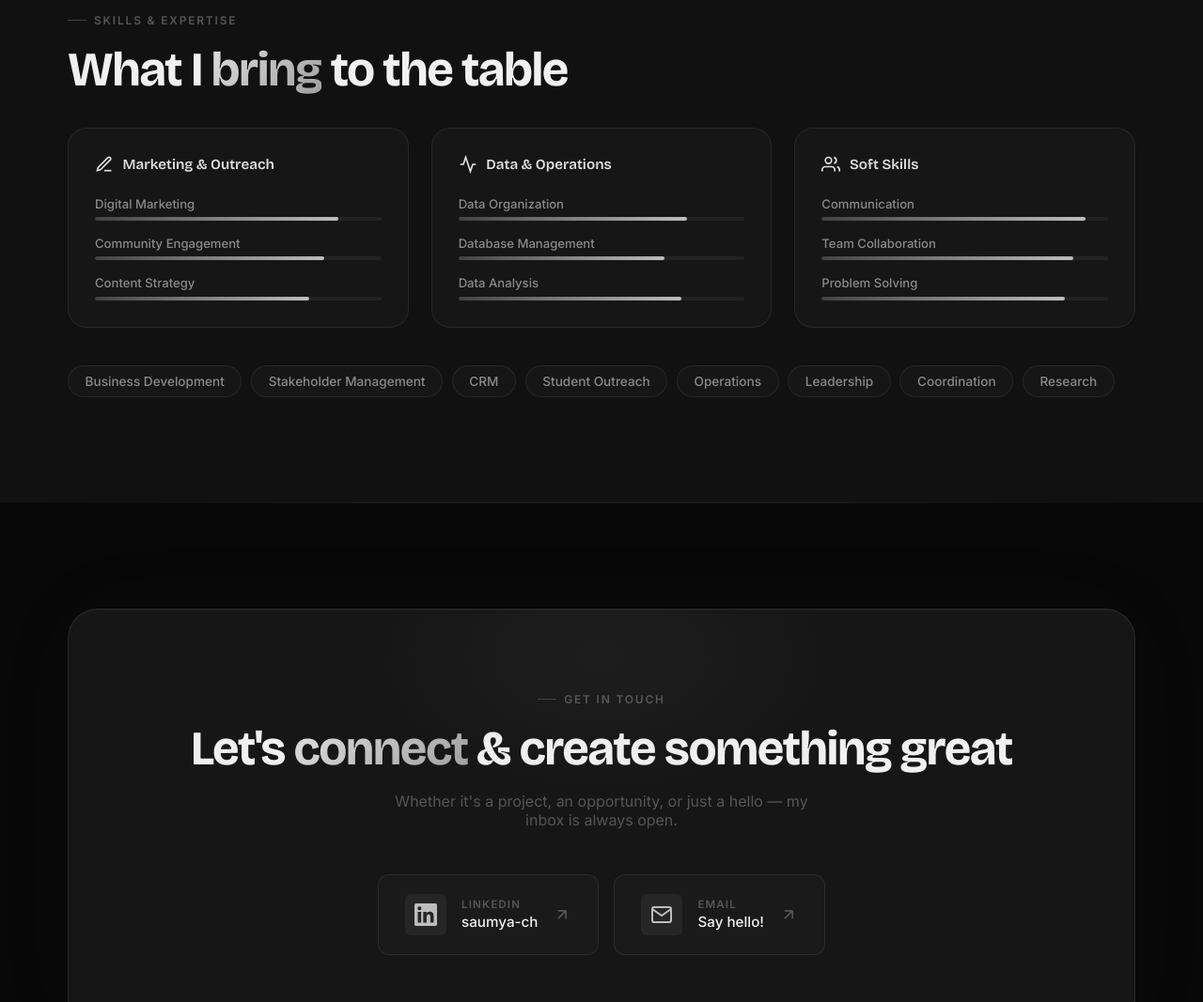
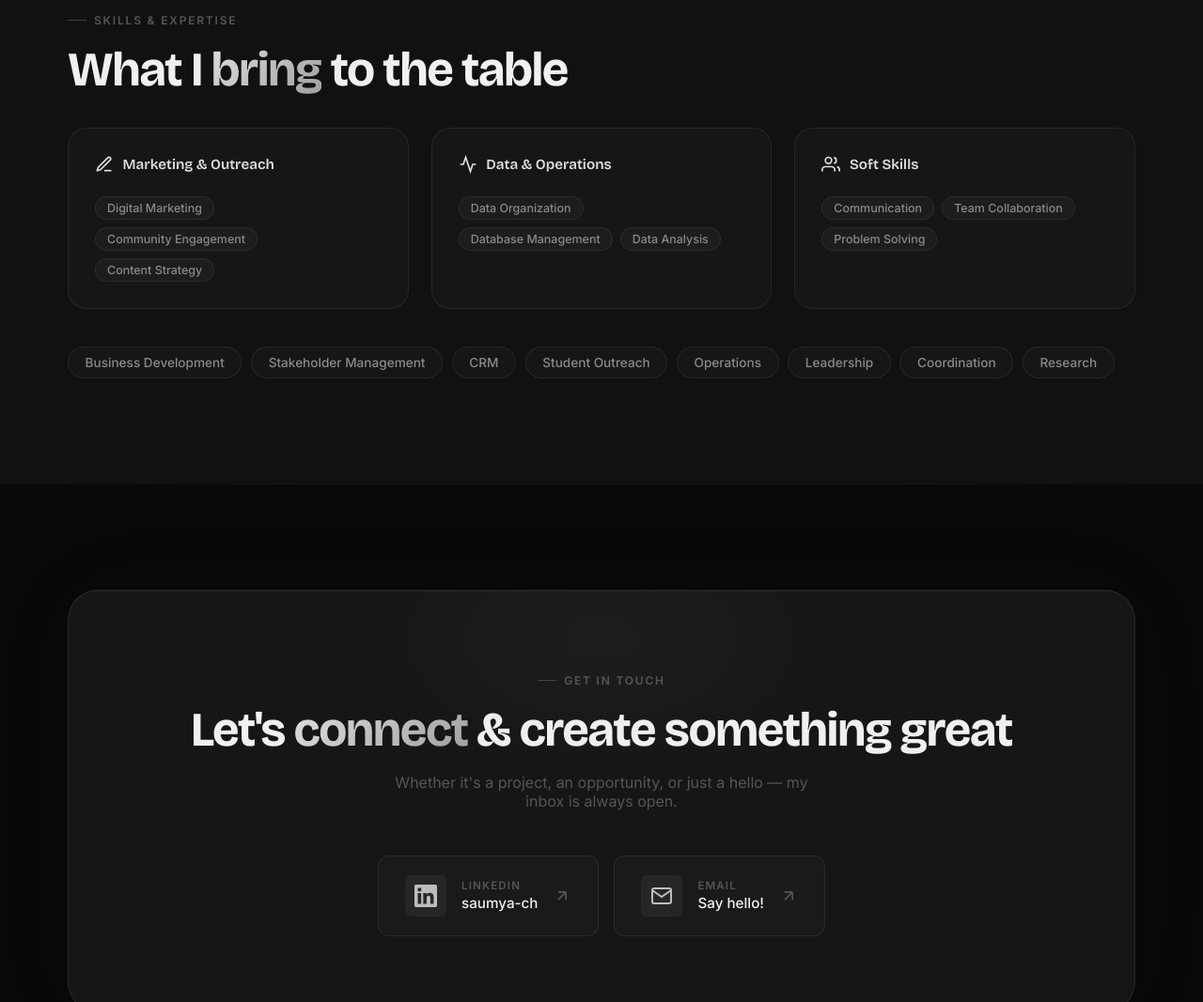
Before and after one commit to Saumya-ch-100/portfolio, a website built with Vite: page index.html in a window 1280 px wide. Shown: the part 3040-4107 px from the top of the page at 94% size. Built offline with nearby package versions, Linux system fonts and the light colour scheme; some packages are replaced by stand-ins of ours.

Commit message:
UI Tweaks: Remove skill bars, update footer, clean up unused CSS/JS

```diff
--- a/index.html
+++ b/index.html
@@ -279,19 +279,10 @@
               <svg width="20" height="20" viewBox="0 0 24 24" fill="none" stroke="currentColor" stroke-width="2"><path d="M12 20h9"/><path d="M16.5 3.5a2.121 2.121 0 013 3L7 19l-4 1 1-4L16.5 3.5z"/></svg>
               Marketing & Outreach
             </div>
-            <div class="skill-bars">
-              <div class="skill-bar-item" data-level="85">
-                <span>Digital Marketing</span>
-                <div class="skill-track"><div class="skill-fill"></div></div>
-              </div>
-              <div class="skill-bar-item" data-level="80">
-                <span>Community Engagement</span>
-                <div class="skill-track"><div class="skill-fill"></div></div>
-              </div>
-              <div class="skill-bar-item" data-level="75">
-                <span>Content Strategy</span>
-                <div class="skill-track"><div class="skill-fill"></div></div>
-              </div>
+            <div class="exp-skills" style="margin-top: 1.5rem;">
+              <span class="skill-chip">Digital Marketing</span>
+              <span class="skill-chip">Community Engagement</span>
+              <span class="skill-chip">Content Strategy</span>
             </div>
           </div>
           <div class="skill-category reveal-item">
@@ -299,19 +290,10 @@
               <svg width="20" height="20" viewBox="0 0 24 24" fill="none" stroke="currentColor" stroke-width="2"><polyline points="22 12 18 12 15 21 9 3 6 12 2 12"/></svg>
               Data & Operations
             </div>
-            <div class="skill-bars">
-              <div class="skill-bar-item" data-level="80">
-                <span>Data Organization</span>
-                <div class="skill-track"><div class="skill-fill"></div></div>
-              </div>
-              <div class="skill-bar-item" data-level="72">
-                <span>Database Management</span>
-                <div class="skill-track"><div class="skill-fill"></div></div>
-              </div>
-              <div class="skill-bar-item" data-level="78">
-                <span>Data Analysis</span>
-                <div class="skill-track"><div class="skill-fill"></div></div>
-              </div>
+            <div class="exp-skills" style="margin-top: 1.5rem;">
+              <span class="skill-chip">Data Organization</span>
+              <span class="skill-chip">Database Management</span>
+              <span class="skill-chip">Data Analysis</span>
             </div>
           </div>
           <div class="skill-category reveal-item">
@@ -319,19 +301,10 @@
               <svg width="20" height="20" viewBox="0 0 24 24" fill="none" stroke="currentColor" stroke-width="2"><path d="M17 21v-2a4 4 0 00-4-4H5a4 4 0 00-4 4v2"/><circle cx="9" cy="7" r="4"/><path d="M23 21v-2a4 4 0 00-3-3.87"/><path d="M16 3.13a4 4 0 010 7.75"/></svg>
               Soft Skills
             </div>
-            <div class="skill-bars">
-              <div class="skill-bar-item" data-level="92">
-                <span>Communication</span>
-                <div class="skill-track"><div class="skill-fill"></div></div>
-              </div>
-              <div class="skill-bar-item" data-level="88">
-                <span>Team Collaboration</span>
-                <div class="skill-track"><div class="skill-fill"></div></div>
-              </div>
-              <div class="skill-bar-item" data-level="85">
-                <span>Problem Solving</span>
-                <div class="skill-track"><div class="skill-fill"></div></div>
-              </div>
+            <div class="exp-skills" style="margin-top: 1.5rem;">
+              <span class="skill-chip">Communication</span>
+              <span class="skill-chip">Team Collaboration</span>
+              <span class="skill-chip">Problem Solving</span>
             </div>
           </div>
         </div>
@@ -388,8 +361,7 @@
     <footer class="footer">
       <div class="container">
         <div class="footer-inner">
-          <span class="footer-logo">SC<span class="accent">.</span></span>
-          <span class="footer-copy">© 2025 Saumya Chinchkhede. Crafted with ✦ in Mumbai.</span>
+          <span class="footer-copy">© 2025 Saumya Chinchkhede.</span>
           <span class="footer-made">Built with Vite & GSAP</span>
         </div>
       </div>
--- a/src/modules/animations.js
+++ b/src/modules/animations.js
@@ -62,19 +62,7 @@ export function initAnimations() {
     },
   });
 
-  // ── Skill bars ────────────────────────────────────────────────
-  document.querySelectorAll('.skill-bar-item').forEach(item => {
-    const fill = item.querySelector('.skill-fill');
-    const level = item.dataset.level || 70;
-    ScrollTrigger.create({
-      trigger: item,
-      start: 'top 90%',
-      once: true,
-      onEnter: () => {
-        gsap.to(fill, { width: level + '%', duration: 1.4, ease: 'power2.out' });
-      },
-    });
-  });
+
 
   // ── Education progress bar ────────────────────────────────────
   const eduFill = document.querySelector('.edu-progress-fill');
--- a/src/styles/main.css
+++ b/src/styles/main.css
@@ -960,27 +960,7 @@ body.cursor-hover .cursor-follower { width: 60px; height: 60px; border-color: rg
   color: var(--grey-200);
 }
 
-.skill-bars { display: flex; flex-direction: column; gap: 1rem; }
-.skill-bar-item span {
-  display: block;
-  font-size: 0.82rem;
-  font-weight: 500;
-  color: var(--text-secondary);
-  margin-bottom: 0.4rem;
-}
-.skill-track {
-  height: 4px;
-  background: rgba(255,255,255,0.05);
-  border-radius: 2px;
-  overflow: hidden;
-}
-.skill-fill {
-  height: 100%;
-  width: 0;
-  background: linear-gradient(90deg, var(--grey-600), var(--grey-300));
-  border-radius: 2px;
-  transition: width 1.5s var(--ease-out-expo);
-}
+
 
 .skills-tags {
   display: flex;
```
